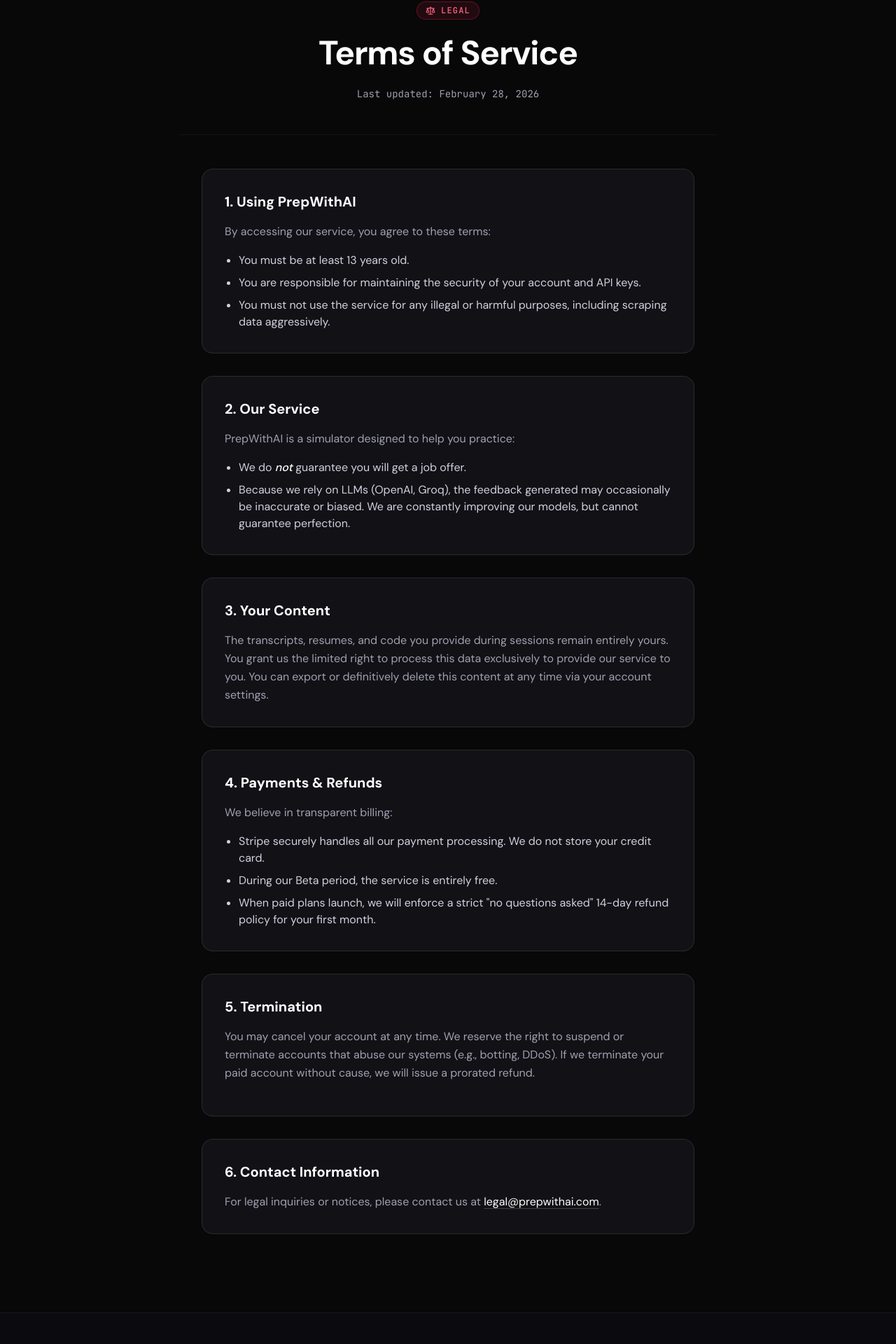
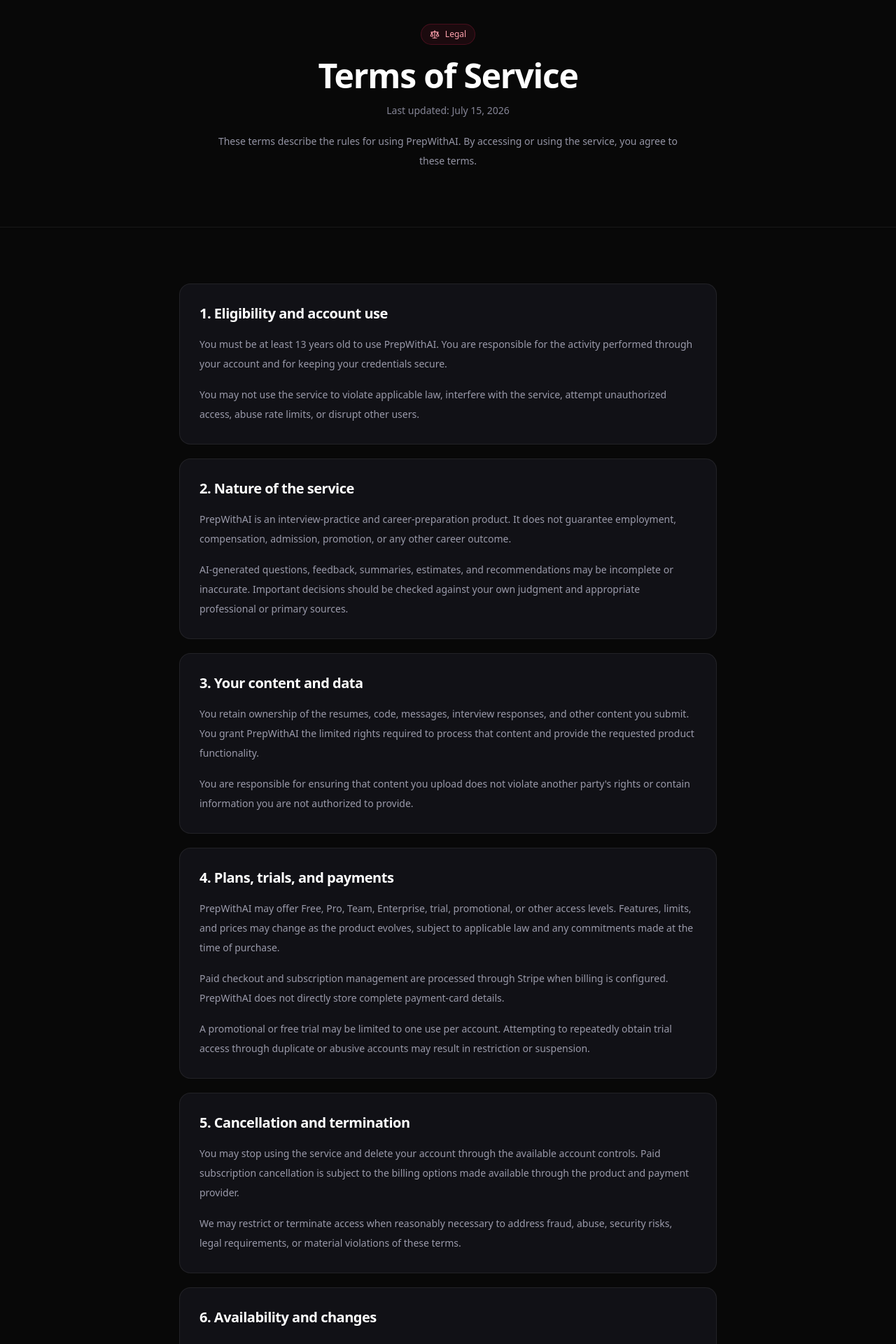
Before and after one commit to AbdullahTariq25/PrepWithAI, a Next.js app: page /terms in a window 1280 px wide. Shown: the part 158-2078 px from the top of the page at 70% size. Built offline with nearby package versions, Linux system fonts and the light colour scheme; no server answers.

Commit message:
legal: align terms with current product and billing model

```diff
--- a/src/app/(marketing)/terms/page.tsx
+++ b/src/app/(marketing)/terms/page.tsx
@@ -1,113 +1,101 @@
-"use client";
-
-import React from "react";
-import { motion } from "framer-motion";
 import { Scale } from "lucide-react";
 import MarketingNav from "@/components/marketing/MarketingNav";
 import MarketingFooter from "@/components/marketing/MarketingFooter";
 
-const containerVariants = {
-    hidden: { opacity: 0 },
-    visible: { opacity: 1, transition: { staggerChildren: 0.1 } },
-};
-
-const itemVariants = {
-    hidden: { opacity: 0, y: 20 },
-    visible: { opacity: 1, y: 0, transition: { duration: 0.5, ease: "easeOut" as const } },
-};
+const sections = [
+  {
+    title: "1. Eligibility and account use",
+    body: [
+      "You must be at least 13 years old to use PrepWithAI. You are responsible for the activity performed through your account and for keeping your credentials secure.",
+      "You may not use the service to violate applicable law, interfere with the service, attempt unauthorized access, abuse rate limits, or disrupt other users.",
+    ],
+  },
+  {
+    title: "2. Nature of the service",
+    body: [
+      "PrepWithAI is an interview-practice and career-preparation product. It does not guarantee employment, compensation, admission, promotion, or any other career outcome.",
+      "AI-generated questions, feedback, summaries, estimates, and recommendations may be incomplete or inaccurate. Important decisions should be checked against your own judgment and appropriate professional or primary sources.",
+    ],
+  },
+  {
+    title: "3. Your content and data",
+    body: [
+      "You retain ownership of the resumes, code, messages, interview responses, and other content you submit. You grant PrepWithAI the limited rights required to process that content and provide the requested product functionality.",
+      "You are responsible for ensuring that content you upload does not violate another party's rights or contain information you are not authorized to provide.",
+    ],
+  },
+  {
+    title: "4. Plans, trials, and payments",
+    body: [
+      "PrepWithAI may offer Free, Pro, Team, Enterprise, trial, promotional, or other access levels. Features, limits, and prices may change as the product evolves, subject to applicable law and any commitments made at the time of purchase.",
+      "Paid checkout and subscription management are processed through Stripe when billing is configured. PrepWithAI does not directly store complete payment-card details.",
+      "A promotional or free trial may be limited to one use per account. Attempting to repeatedly obtain trial access through duplicate or abusive accounts may result in restriction or suspension.",
+    ],
+  },
+  {
+    title: "5. Cancellation and termination",
+    body: [
+      "You may stop using the service and delete your account through the available account controls. Paid subscription cancellation is subject to the billing options made available through the product and payment provider.",
+      "We may restrict or terminate access when reasonably necessary to address fraud, abuse, security risks, legal requirements, or material violations of these terms.",
+    ],
+  },
+  {
+    title: "6. Availability and changes",
+    body: [
+      "The service may change, experience interruptions, or contain defects. We may add, remove, or modify features as we improve the product. We do not promise that every feature will always remain available in the same form.",
+    ],
+  },
+  {
+    title: "7. Limitation of responsibility",
+    body: [
+      "To the maximum extent permitted by applicable law, PrepWithAI is provided on an as-available basis. You remain responsible for how you use generated content and for verifying information before relying on it in high-impact situations.",
+    ],
+  },
+];
 
 export default function TermsPage() {
   return (
     <>
       <MarketingNav />
-            <main className="min-h-screen bg-[#08080C] text-white pt-24 pb-16 font-sans">
-                {/* Header */}
-                <div className="max-w-3xl mx-auto px-4 sm:px-6 lg:px-8 text-center pt-16 pb-12">
-                    <motion.div
-                        initial={{ opacity: 0, y: 20 }}
-                        animate={{ opacity: 1, y: 0 }}
-                        transition={{ duration: 0.5 }}
-                        className="inline-flex items-center px-3 py-1 rounded-full border border-rose-500/30 bg-rose-500/10 text-xs font-mono font-medium text-rose-400 mb-6 uppercase tracking-widest"
-                    >
-                        <Scale className="w-3.5 h-3.5 mr-2" /> Legal
-                    </motion.div>
-                    <motion.h1
-                        initial={{ opacity: 0, y: 20 }}
-                        animate={{ opacity: 1, y: 0 }}
-                        transition={{ duration: 0.5, delay: 0.1 }}
-                        className="text-4xl md:text-5xl font-bold tracking-tight mb-6"
-                    >
-                        Terms of Service
-                    </motion.h1>
-                    <motion.div
-                        initial={{ opacity: 0, y: 20 }}
-                        animate={{ opacity: 1, y: 0 }}
-                        transition={{ duration: 0.5, delay: 0.2 }}
-                        className="text-[#A0A0B0] flex flex-col gap-2"
-                    >
-                        <p className="font-mono text-sm">Last updated: February 28, 2026</p>
-                    </motion.div>
+      <main className="min-h-screen bg-[#08080c] pt-28 text-white">
+        <section className="border-b border-white/7 px-5 py-16 sm:px-8 lg:py-20">
+          <div className="mx-auto max-w-3xl text-center">
+            <div className="mx-auto mb-5 inline-flex items-center gap-2 rounded-full border border-rose-500/20 bg-rose-500/8 px-3 py-1.5 text-xs font-medium text-rose-300">
+              <Scale className="h-3.5 w-3.5" /> Legal
             </div>
+            <h1 className="text-4xl font-bold tracking-tight sm:text-5xl">Terms of Service</h1>
+            <p className="mt-4 text-sm text-[#858596]">Last updated: July 15, 2026</p>
+            <p className="mx-auto mt-5 max-w-2xl text-sm leading-7 text-[#9494a4]">
+              These terms describe the rules for using PrepWithAI. By accessing or using the service, you agree to these terms.
+            </p>
+          </div>
+        </section>
 
-                {/* Content */}
-                <div className="max-w-3xl mx-auto px-4 sm:px-6 lg:px-8 py-12 border-t border-white/5">
-                    <motion.div
-                        variants={containerVariants}
-                        initial="hidden"
-                        animate="visible"
-                        className="space-y-8"
-                    >
-                        <motion.div variants={itemVariants} className="bg-[#111116] border border-white/10 rounded-2xl p-6 md:p-8 hover:border-rose-500/30 transition-colors group">
-                            <h2 className="text-xl font-bold text-white mb-4 group-hover:text-rose-400 transition-colors">1. Using PrepWithAI</h2>
-                            <p className="text-[#A0A0B0] leading-relaxed mb-4">By accessing our service, you agree to these terms:</p>
-                            <ul className="list-disc pl-5 space-y-2 text-[#D1D1DF]">
-                                <li>You must be at least 13 years old.</li>
-                                <li>You are responsible for maintaining the security of your account and API keys.</li>
-                                <li>You must not use the service for any illegal or harmful purposes, including scraping data aggressively.</li>
-                            </ul>
-                        </motion.div>
+        <section className="px-5 py-16 sm:px-8 lg:py-20">
+          <div className="mx-auto max-w-3xl space-y-5">
+            {sections.map((section) => (
+              <article key={section.title} className="rounded-2xl border border-white/7 bg-[#111116] p-6 sm:p-7">
+                <h2 className="text-xl font-semibold tracking-tight">{section.title}</h2>
+                <div className="mt-4 space-y-4">
+                  {section.body.map((paragraph) => (
+                    <p key={paragraph} className="text-sm leading-7 text-[#9a9aaa]">{paragraph}</p>
+                  ))}
+                </div>
+              </article>
+            ))}
 
-                        <motion.div variants={itemVariants} className="bg-[#111116] border border-white/10 rounded-2xl p-6 md:p-8 hover:border-rose-500/30 transition-colors group">
-                            <h2 className="text-xl font-bold text-white mb-4 group-hover:text-rose-400 transition-colors">2. Our Service</h2>
-                            <p className="text-[#A0A0B0] leading-relaxed mb-4">PrepWithAI is a simulator designed to help you practice:</p>
-                            <ul className="list-disc pl-5 space-y-2 text-[#D1D1DF]">
-                                <li>We do <span className="text-white font-medium italic">not</span> guarantee you will get a job offer.</li>
-                                <li>Because we rely on LLMs (OpenAI, Groq), the feedback generated may occasionally be inaccurate or biased. We are constantly improving our models, but cannot guarantee perfection.</li>
-                            </ul>
-                        </motion.div>
+            <article className="rounded-2xl border border-indigo-500/20 bg-indigo-500/[0.05] p-6 sm:p-7">
+              <h2 className="text-xl font-semibold">8. Contact</h2>
+              <p className="mt-4 text-sm leading-7 text-[#9a9aaa]">
+                Questions about these terms may be sent to <a href="mailto:legal@prepwithai.com" className="font-medium text-indigo-300 hover:text-indigo-200">legal@prepwithai.com</a>.
+              </p>
+            </article>
 
-                        <motion.div variants={itemVariants} className="bg-[#111116] border border-white/10 rounded-2xl p-6 md:p-8 hover:border-rose-500/30 transition-colors group">
-                            <h2 className="text-xl font-bold text-white mb-4 group-hover:text-rose-400 transition-colors">3. Your Content</h2>
-                            <p className="text-[#A0A0B0] leading-relaxed">
-                                The transcripts, resumes, and code you provide during sessions remain entirely yours. You grant us the limited right to process this data exclusively to provide our service to you. You can export or definitively delete this content at any time via your account settings.
+            <p className="pt-4 text-xs leading-6 text-[#666678]">
+              This page is product terms text, not jurisdiction-specific legal advice. The operator should obtain qualified legal review before relying on these terms for a major commercial launch or a specific regulatory market.
             </p>
-                        </motion.div>
-
-                        <motion.div variants={itemVariants} className="bg-[#111116] border border-white/10 rounded-2xl p-6 md:p-8 hover:border-rose-500/30 transition-colors group">
-                            <h2 className="text-xl font-bold text-white mb-4 group-hover:text-rose-400 transition-colors">4. Payments & Refunds</h2>
-                            <p className="text-[#A0A0B0] leading-relaxed mb-4">We believe in transparent billing:</p>
-                            <ul className="list-disc pl-5 space-y-2 text-[#D1D1DF]">
-                                <li>Stripe securely handles all our payment processing. We do not store your credit card.</li>
-                                <li>During our Beta period, the service is entirely free.</li>
-                                <li>When paid plans launch, we will enforce a strict "no questions asked" 14-day refund policy for your first month.</li>
-                            </ul>
-                        </motion.div>
-
-                        <motion.div variants={itemVariants} className="bg-[#111116] border border-white/10 rounded-2xl p-6 md:p-8 hover:border-rose-500/30 transition-colors group">
-                            <h2 className="text-xl font-bold text-white mb-4 group-hover:text-rose-400 transition-colors">5. Termination</h2>
-                            <p className="text-[#A0A0B0] leading-relaxed mb-4">
-                                You may cancel your account at any time. We reserve the right to suspend or terminate accounts that abuse our systems (e.g., botting, DDoS). If we terminate your paid account without cause, we will issue a prorated refund.
-                            </p>
-                        </motion.div>
-
-                        <motion.div variants={itemVariants} className="bg-[#111116] border border-white/10 rounded-2xl p-6 md:p-8 hover:border-rose-500/30 transition-colors group">
-                            <h2 className="text-xl font-bold text-white mb-4 group-hover:text-rose-400 transition-colors">6. Contact Information</h2>
-                            <p className="text-[#A0A0B0] leading-relaxed">
-                                For legal inquiries or notices, please contact us at <a href="mailto:legal@prepwithai.com" className="text-white hover:text-rose-400 underline decoration-white/20 underline-offset-4 transition-colors">legal@prepwithai.com</a>.
-                            </p>
-                        </motion.div>
-                    </motion.div>
           </div>
+        </section>
       </main>
       <MarketingFooter />
     </>
```
Lines whose indentation alone changed are shown as unchanged.
